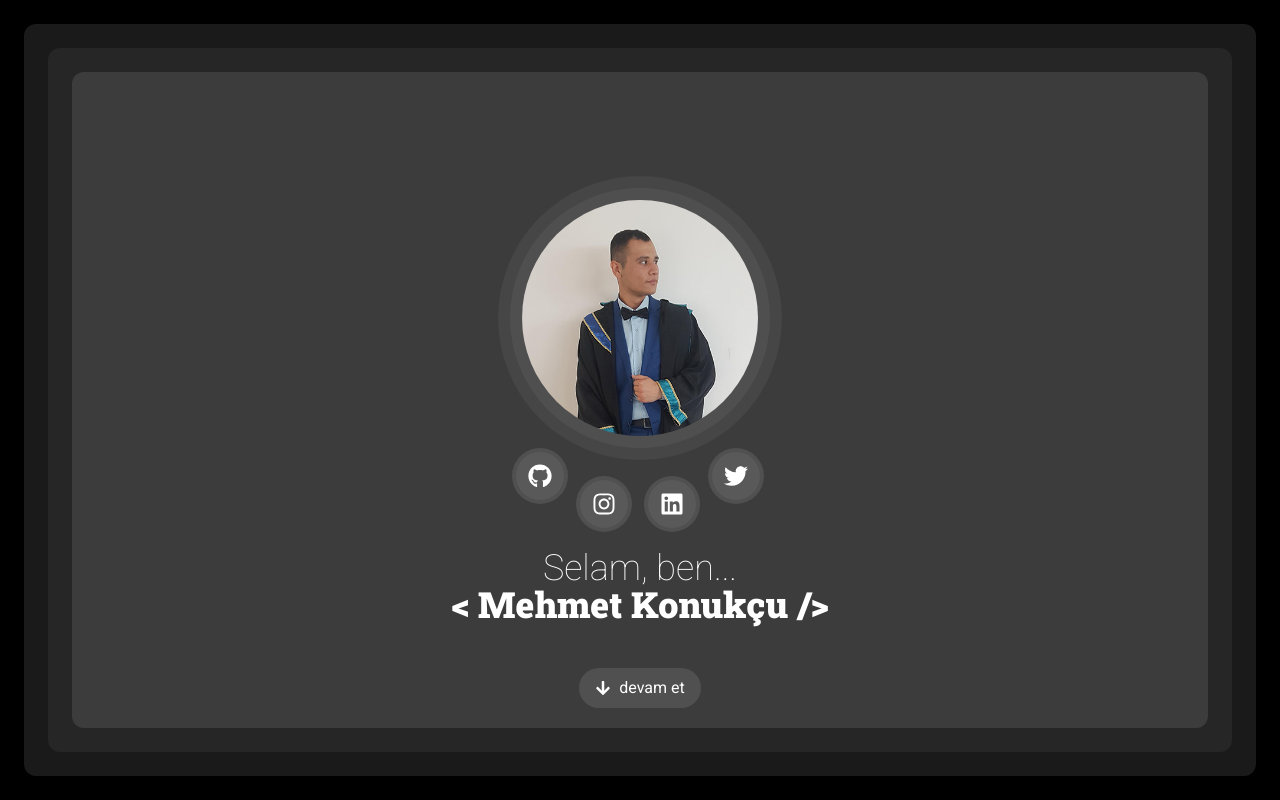
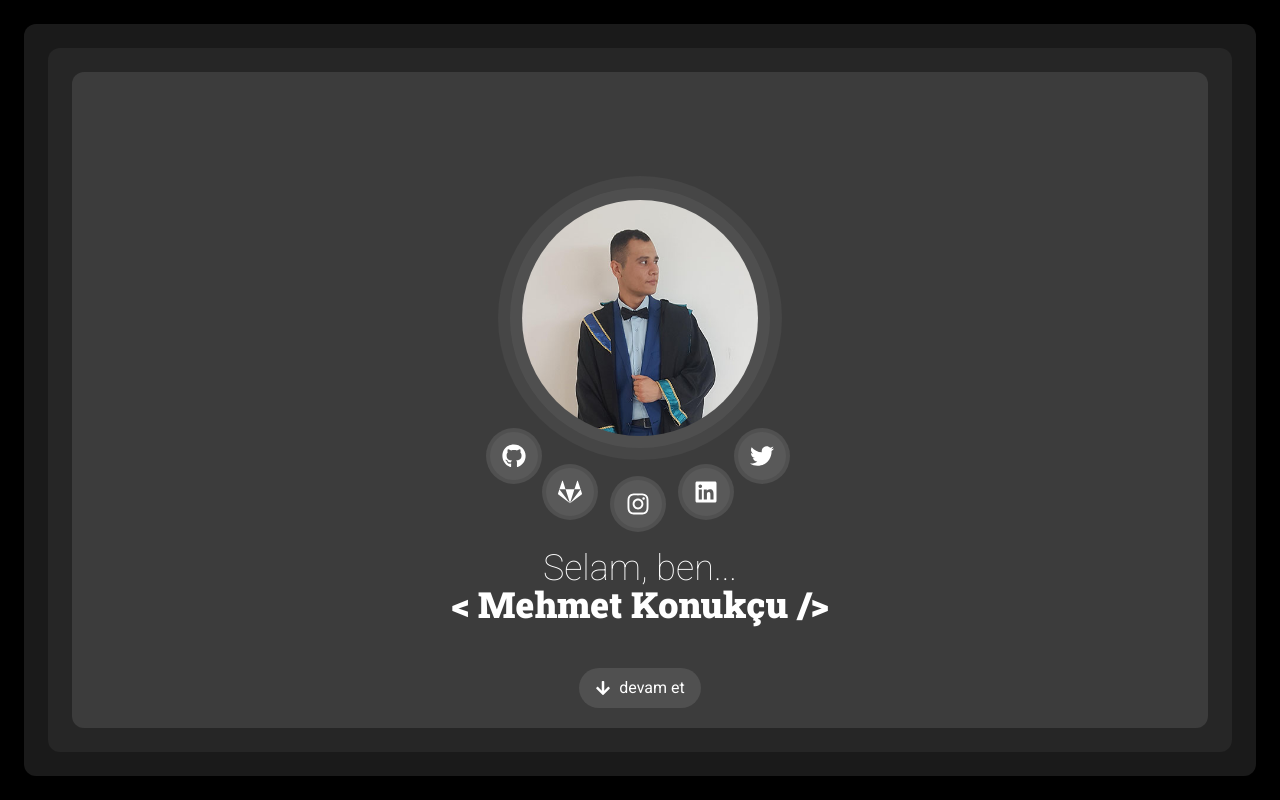
Before and after one commit to mehmetext/konukcudev, a React (Create React App) app: page / in a window 1280 px wide. Shown: the top 800 px of the page. Built offline with nearby package versions, Linux system fonts and the light colour scheme; no server answers.

Commit message:
Gitlab ikonu eklendi

```diff
--- a/src/components/Header/SocialButtons.jsx
+++ b/src/components/Header/SocialButtons.jsx
@@ -1,4 +1,10 @@
-import { FaGithub, FaInstagram, FaLinkedin, FaTwitter } from "react-icons/fa";
+import {
+	FaGithub,
+	FaGitlab,
+	FaInstagram,
+	FaLinkedin,
+	FaTwitter,
+} from "react-icons/fa";
 
 export default function SocialButtons() {
 	return (
@@ -11,6 +17,16 @@ export default function SocialButtons() {
 			>
 				<div className="social-item">
 					<FaGithub />
+				</div>
+			</a>
+			<a
+				href="https://gitlab.com/mehmetext"
+				className="social-container"
+				target="_blank"
+				rel="noreferrer"
+			>
+				<div className="social-item">
+					<FaGitlab />
 				</div>
 			</a>
 			<a
--- a/src/index.css
+++ b/src/index.css
@@ -19,19 +19,21 @@
 	}
 
 	a.social-container:first-child {
-		@apply sm:mr-1;
+		@apply sm:-mr-1;
 	}
 
 	a.social-container:nth-last-child(2) {
-		@apply sm:mr-1;
-	}
-
-	a.social-container:last-child {
+		@apply sm:-mr-1;
 	}
 
 	a.social-container:first-child,
 	a.social-container:last-child {
-		@apply sm:-top-7 relative;
+		@apply sm:-top-12 relative;
+	}
+
+	a.social-container:nth-child(2),
+	a.social-container:nth-last-child(2) {
+		@apply sm:-top-3 relative;
 	}
 
 	.social-item {
```
